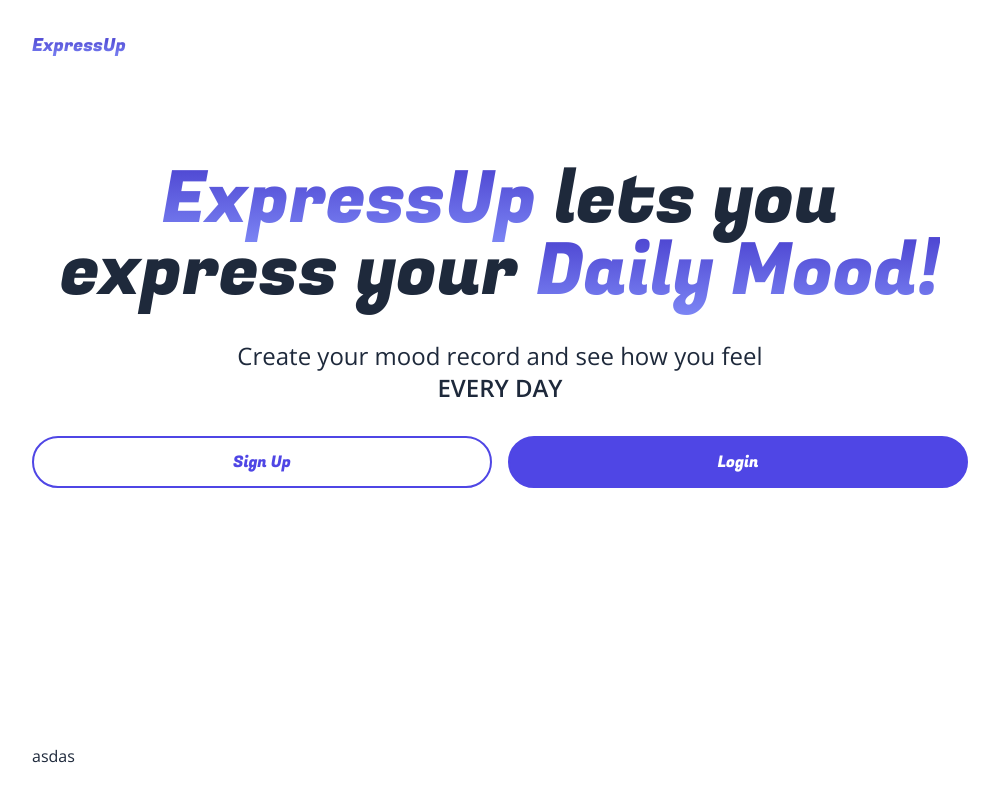
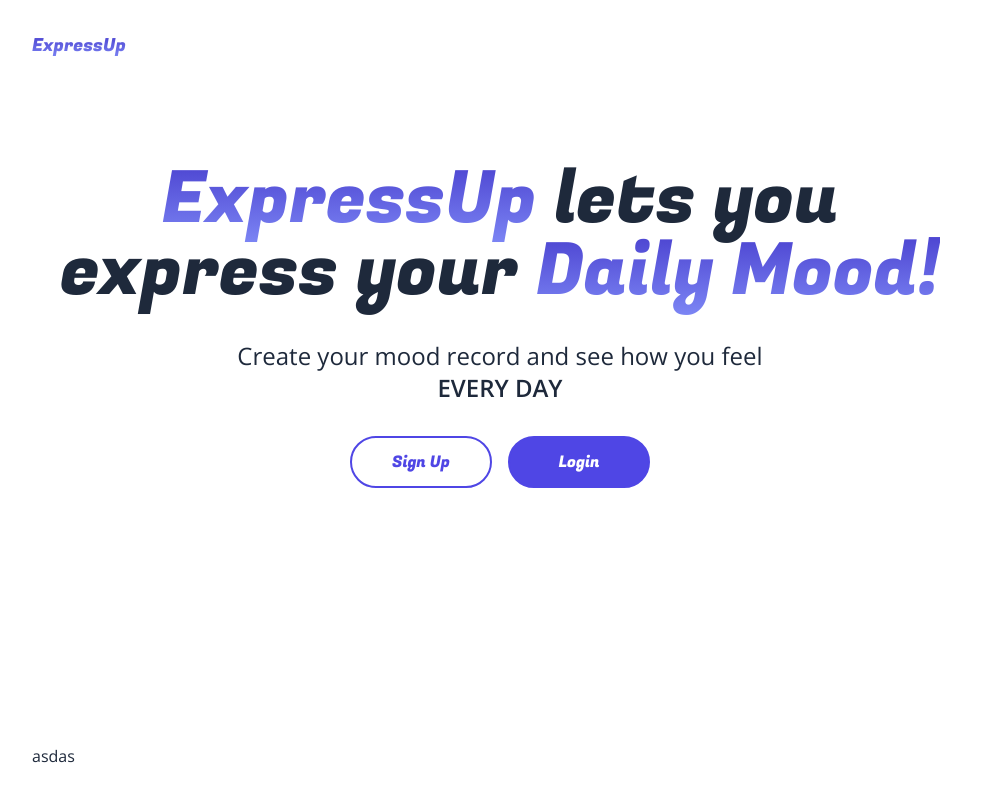
Before and after one commit to axshatInd/expressup, a Next.js app: page / in a window 1280 px wide. Shown: the whole page, without its empty margins (140-1139 px from the left). Built offline with nearby package versions, Linux system fonts and the light colour scheme.

Commit message:
fixed buttons size

```diff
--- a/components/Hero.js
+++ b/components/Hero.js
@@ -8,7 +8,7 @@ export default function Hero() {
     <div className='py-4 md:py-10 flex flex-col gap-4 sm:gap-8'>
         <h1 className={'text-5xl sm:text-6xl md:text-7xl text-center ' + fugaz.className}><span className='textGradient'>ExpressUp</span> lets you express your <span className='textGradient'>Daily Mood!</span></h1>
         <p className='text-lg sm:text-xl md:text-2xl text-center w-full mx-auto max-w-[600px] '>Create your mood record and see how you feel <span className='font-semibold'>EVERY DAY</span></p>
-        <div className='grid grid-cols-2 gap-4'>
+        <div className='grid grid-cols-2 gap-4 w-fit mx-auto'>
             <Button text="Sign Up" />
             <Button text="Login" dark/>
         </div>
```
